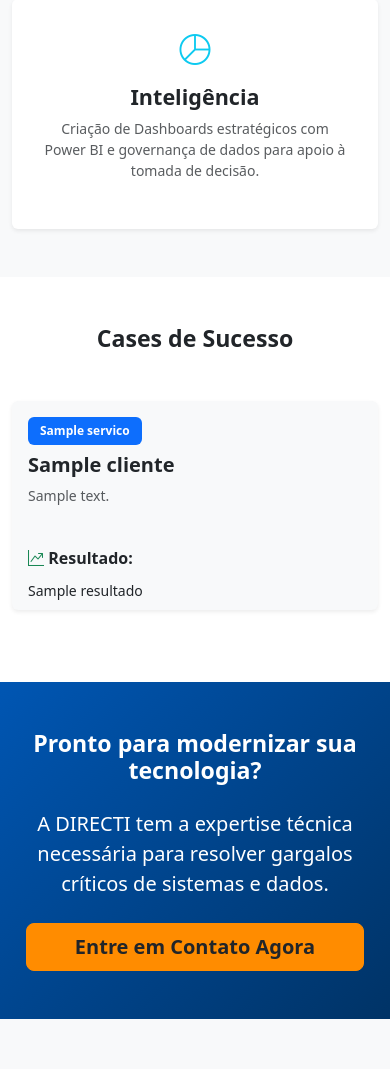
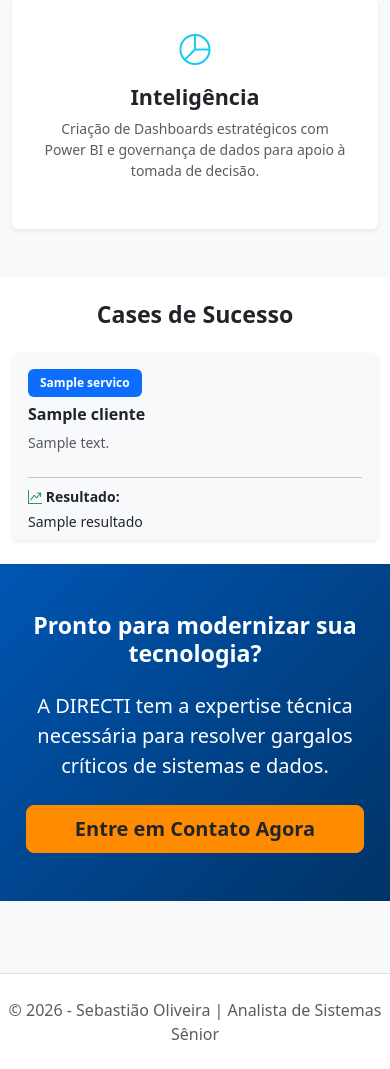
Before and after one commit to tiaorj/sebastiaooliveira, a Flask app: template templates/empresa.html in a window 390 px wide. Shown: the part 1231-2300 px from the top of the page. After the commit the page ends 2271 px from the top, so only its background shows below. Run offline with Flask 3, Linux system fonts and the light colour scheme; the template is opened without the code that fills it: most values are stand-ins (such as "Sample title", 1, 10 or a date in 2020).

Commit message:
ajusatdo para mobile

```diff
--- a/templates/empresa.html
+++ b/templates/empresa.html
@@ -56,33 +56,26 @@
     </div>
 </section>
 
-<section class="py-5 bg-white">
+<section class="py-4 py-md-5 bg-white">
     <div class="container">
-        <h3 class="text-center fw-bold mb-5">Cases de Sucesso</h3>
+        <h3 class="text-center fw-bold mb-4 mb-md-5">Cases de Sucesso</h3>
 
-        {% if cases %}
-        <div class="row">
-            {% for case in cases %}
-            <div class="col-md-6 col-lg-4 mb-4">
-                <div class="card h-100 border-0 bg-light shadow-sm">
-                    <div class="card-body">
-                        <span class="badge bg-primary mb-2">{{ case.servico }}</span>
-                        <h5 class="fw-bold">{{ case.cliente }}</h5>
-                        <p class="text-muted small">{{ case.descricao }}</p>
+        <div class="row g-3"> {% for case in cases %}
+            <div class="col-12 col-md-6 col-lg-4"> <div class="card h-100 border-0 bg-light shadow-sm">
+                    <div class="card-body p-3">
+                        <span class="badge bg-primary mb-2" style="font-size: 0.75rem;">{{ case.servico }}</span>
+                        <h5 class="fw-bold h6">{{ case.cliente }}</h5>
+                        <p class="text-muted small mb-0" style="text-align: justify;">{{ case.descricao }}</p>
                     </div>
-                    <div class="card-footer bg-transparent border-0">
-                        <p class="mb-2"><strong><i class="bi bi-graph-up-arrow text-success"></i> Resultado:</strong></p>
-                        <small class="text-dark">{{ case.resultado }}</small>
+                    <div class="card-footer bg-transparent border-0 pt-0">
+                        <hr class="my-2">
+                        <p class="mb-1 small"><strong><i class="bi bi-graph-up-arrow text-success"></i> Resultado:</strong></p>
+                        <small class="text-dark d-block">{{ case.resultado }}</small>
                     </div>
                 </div>
             </div>
             {% endfor %}
         </div>
-        {% else %}
-        <div class="text-center py-4">
-            <p class="text-muted small">Em breve, mais cases detalhados de consultoria.</p>
-        </div>
-        {% endif %}
     </div>
 </section>
 
--- a/templates/index.html
+++ b/templates/index.html
@@ -7,7 +7,8 @@
         <p class="lead text-secondary">{{ info.cargo }}</p>
         <div class="d-flex justify-content-center gap-3 flex-wrap">
             <span class="badge bg-light text-dark border">📍 {{ info.contato.local }}</span>
-            <span class="badge bg-light text-dark border">📞 {{ info.contato.telefone }}</span>
+            <span class="badge bg-light text-dark border">
+                <a href="tel:+5541999113960" class="text-decoration-none"><i class="bi bi-telephone"></i> {{ info.contato.telefone }}</a></span>
             <span class="badge bg-light text-dark border">✉️ {{ info.contato.email }}</span>
             <span class="badge bg-light text-dark border">🔗 <a href="https://{{ info.contato.linkedin }}" target="_blank" class="text-decoration-none">LinkedIn</a></span>
         </div>
@@ -54,7 +55,7 @@
             </div>
 
             <div class="modal fade" id="modal-{{ exp.id }}" tabindex="-1" aria-hidden="true">
-                <div class="modal-dialog modal-dialog-centered modal-lg">
+                <div class="modal-dialog modal-dialog-centered modal-lg modal-fullscreen-sm-down"></div>
                     <div class="modal-content border-0 shadow-lg">
                         <div class="modal-header bg-dark text-white">
                             <h5 class="modal-title">{{ exp.empresa }}</h5>
```
